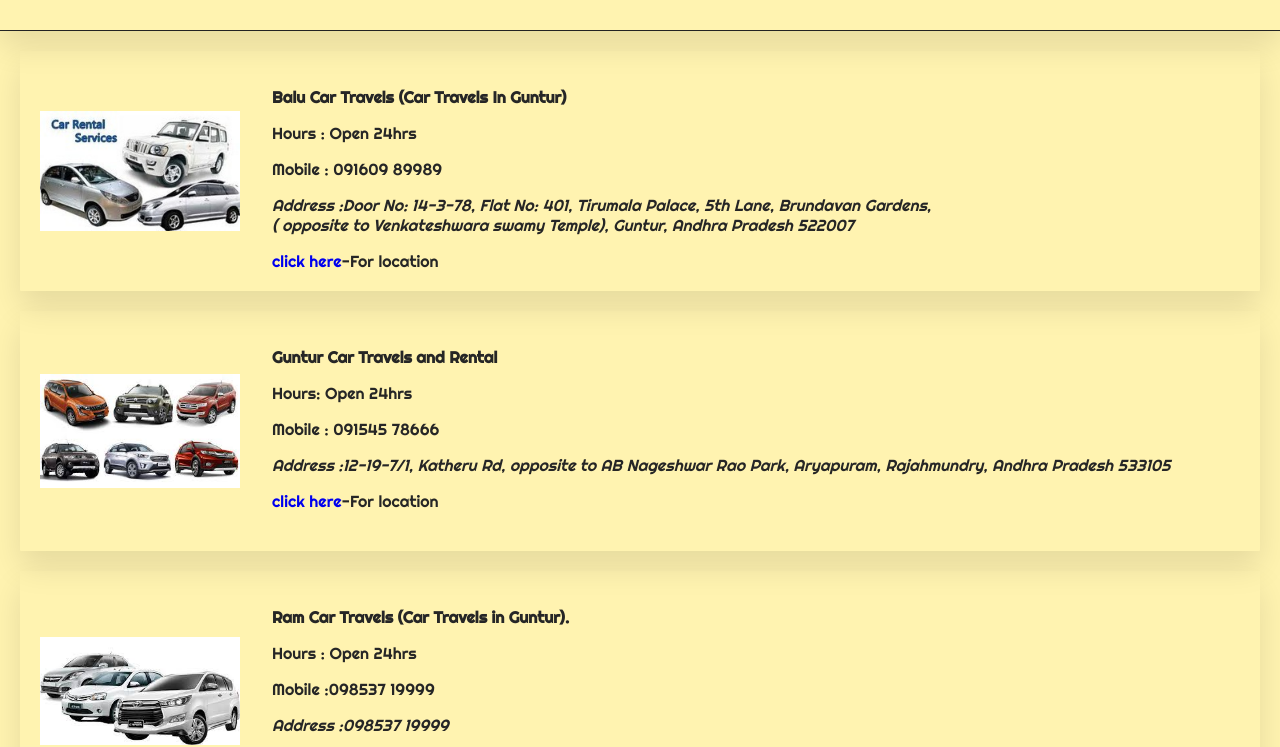
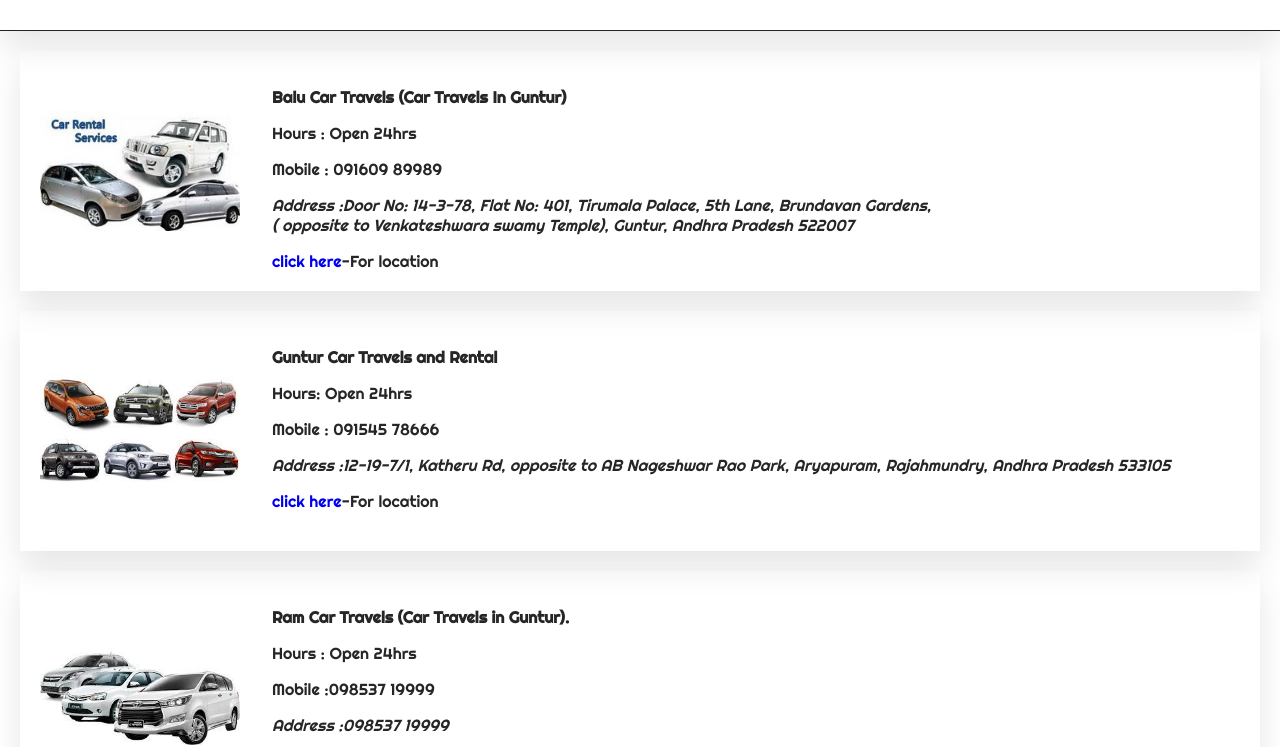
Before and after one commit to kuruchettyshiva/easytravel, a plain HTML site: page Guntur.html in a window 1280 px wide. Shown: the part 129-876 px from the top of the page. Drawn offline with nearby package versions, Linux system fonts and the light colour scheme.

Commit message:
first commit

```diff
--- a/Guntur.html
+++ b/Guntur.html
@@ -3,7 +3,6 @@
 <html>
 
 <head>
-  <meta charset="UTF-8">
   <meta charset="UTF-8">
   <meta http-equiv="X-UA-Compatible" content="IE=edge">
   <meta name="viewport" content="width=device-width, initial-scale=1.0">
--- a/css/style-1.css
+++ b/css/style-1.css
@@ -2,7 +2,7 @@
 body {
   margin: 0;
   padding: 0;
-  background-color:#FFF3B0  ;
+  background-color:white  ;
 }
 * {
   font-family: 'Righteous', cursive;
--- a/css/style-2.css
+++ b/css/style-2.css
@@ -2,7 +2,7 @@
 body {
   margin: 0;
   padding: 0;
-  background-color:#FFF3B0  ;
+  background-color:white  ;
 }
 * {
   font-family: 'Righteous', cursive;
--- a/css/style-3.css
+++ b/css/style-3.css
@@ -2,7 +2,7 @@
 body {
   margin: 0;
   padding: 0;
-  background-color:#FFF3B0  ;
+  background-color:white  ;
 }
 * {
   font-family: 'Righteous', cursive;
--- a/css/style-4.css
+++ b/css/style-4.css
@@ -2,7 +2,7 @@
 body {
   margin: 0;
   padding: 0;
-  background-color:#FFF3B0  ;
+  background-color:white  ;
 }
 * {
   font-family: 'Righteous', cursive;
--- a/css/style-5.css
+++ b/css/style-5.css
@@ -2,7 +2,7 @@
 body {
   margin: 0;
   padding: 0;
-  background-color:#FFF3B0  ;
+  background-color:white  ;
 }
 * {
   font-family: 'Righteous', cursive;
--- a/css/style-6.css
+++ b/css/style-6.css
@@ -2,7 +2,7 @@
 body {
   margin: 0;
   padding: 0;
-  background-color:#FFF3B0  ;
+  background-color:white  ;
 }
 * {
   font-family: 'Righteous', cursive;
--- a/css/style-7.css
+++ b/css/style-7.css
@@ -2,7 +2,7 @@
 body {
   margin: 0;
   padding: 0;
-  background-color:#FFF3B0  ;
+  background-color:white  ;
 }
 * {
   font-family: 'Righteous', cursive;
--- a/css/style-8.css
+++ b/css/style-8.css
@@ -2,7 +2,7 @@
 body {
   margin: 0;
   padding: 0;
-  background-color:#FFF3B0  ;
+  background-color:white  ;
 }
 * {
   font-family: 'Righteous', cursive;
--- a/css/style-9.css
+++ b/css/style-9.css
@@ -2,7 +2,7 @@
 body {
   margin: 0;
   padding: 0;
-  background-color:#FFF3B0  ;
+  background-color:white  ;
 }
 * {
   font-family: 'Righteous', cursive;
--- a/css/style.css
+++ b/css/style.css
@@ -527,6 +527,6 @@ p{text-align: center;}
   font-weight: bold;
   color: white;
   padding: 1rem;
-  background-color: orangered;
+  background-color: black;
 }
 #team.h2{font-size: 10px;}
```
Also changed, not shown: Ananthapur.html (+0 -1 lines), Chittoor.html (+0 -1 lines), Godavari.html (+0 -1 lines), Kadapa.html (+0 -1 lines), Nellore.html (+0 -1 lines), Vijayawada.html (+0 -1 lines), Visakhapatnam.html (+0 -1 lines), index.html (+0 -2 lines).
